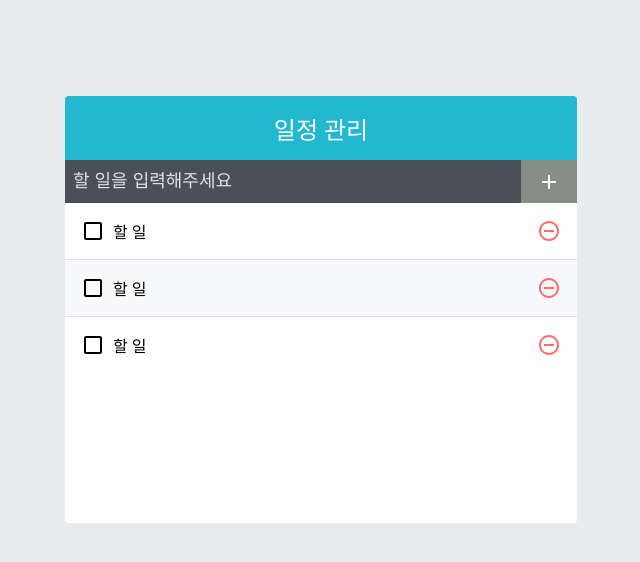
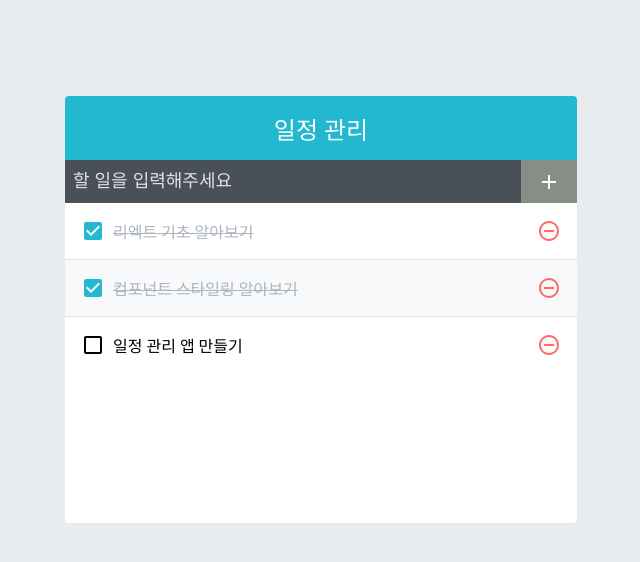
Before and after one commit to S-YC/ReactSchedule, a React (Create React App) app in the folder todo-app/: page / in a window 1280 px wide. Shown: the top 562 px of the page, without its empty margins (319-959 px from the left). Built offline with nearby package versions, Linux system fonts and the light colour scheme.

Commit message:
일정관리 생성 추가

```diff
--- a/todo-app/src/App.js
+++ b/todo-app/src/App.js
@@ -1,13 +1,33 @@
-import React from "react";
+import React, { useState } from "react";
 import TodoTemplate from "./components/TodoTemplate";
 import TodoInsert from "./components/TodoInsert";
 import TodoList from "./components/TodoList";
 
 const App = () => {
+  // 체크박스 배열 stata 생성
+  const [todos, setTodos] = useState([
+    {
+      id: 1,
+      text: "리엑트 기초 알아보기",
+      checked: true,
+    },
+    {
+      id: 2,
+      text: "컴포넌트 스타일링 알아보기",
+      checked: true,
+    },
+    {
+      id: 3,
+      text: "일정 관리 앱 만들기",
+      checked: false,
+    },
+  ])
+
+
   return (
     <TodoTemplate>
       <TodoInsert />
-      <TodoList />
+      <TodoList todos={todos} />
     </TodoTemplate>
   );
 }
--- a/todo-app/src/components/TodoInsert.js
+++ b/todo-app/src/components/TodoInsert.js
@@ -1,17 +1,29 @@
-import React from "react";
+import React, { useCallback, useState } from "react";
 // https://react-icons.netlify.com/#/icons/md (icon 리스트)
 import { MdAdd } from "react-icons/md"
 import "./TodoInsert.scss";
 
 const TodoInsert = () => {
+  // 체크박스 추가 state
+  const [value, setValue] = useState('');
+
+  //
+  const onChage = useCallback(e => {
+    console.log(e);
+    setValue(e.setValue);
+  }, []);
+
   return (
     <form className="TodoInsert">
-      <input placeholder="할 일을 입력해주세요"></input>
+      <input
+        placeholder="할 일을 입력해주세요"
+        value={value || ''}
+        onChange={onChage}></input>
       <button type="submit">
         <MdAdd />
       </button>
     </form>
-  )
+  );
 };
 
 export default TodoInsert;
--- a/todo-app/src/components/TodoList.js
+++ b/todo-app/src/components/TodoList.js
@@ -2,12 +2,14 @@ import React from "react";
 import TodoListItem from "./TodoListItem";
 import './TodoList.scss';
 
-const TodoList = () => {
+// todos 받아오기 (APP.js)
+const TodoList = ({ todos }) => {
   return (
     <div className="TodoList">
-      <TodoListItem />
-      <TodoListItem />
-      <TodoListItem />
+      {todos.map(todo => (
+        //key : 배열 id
+        <TodoListItem todo={todo} key={todo.id} />
+      ))}
     </div>
   );
 };
--- a/todo-app/src/components/TodoListItem.js
+++ b/todo-app/src/components/TodoListItem.js
@@ -5,13 +5,16 @@ import {
   MdRemoveCircleOutline,
 } from 'react-icons/md'
 import './TodoListItem.scss'
+import cn from 'classnames';
 
-const TodoListItem = () => {
+const TodoListItem = ({ todo }) => {
+  const { text, checked } = todo;
+
   return (
     <div className='TodoListItem'>
-      <div className='checkbox'>
-        <MdCheckBoxOutlineBlank />
-        <div className='text'>할 일</div>
+      <div className={cn('checkbox', { checked })}>
+        {checked ? <MdCheckBox /> : <MdCheckBoxOutlineBlank />}
+        <div className='text'>{text}</div>
       </div>
       <div className='remove'>
         <MdRemoveCircleOutline />
```
